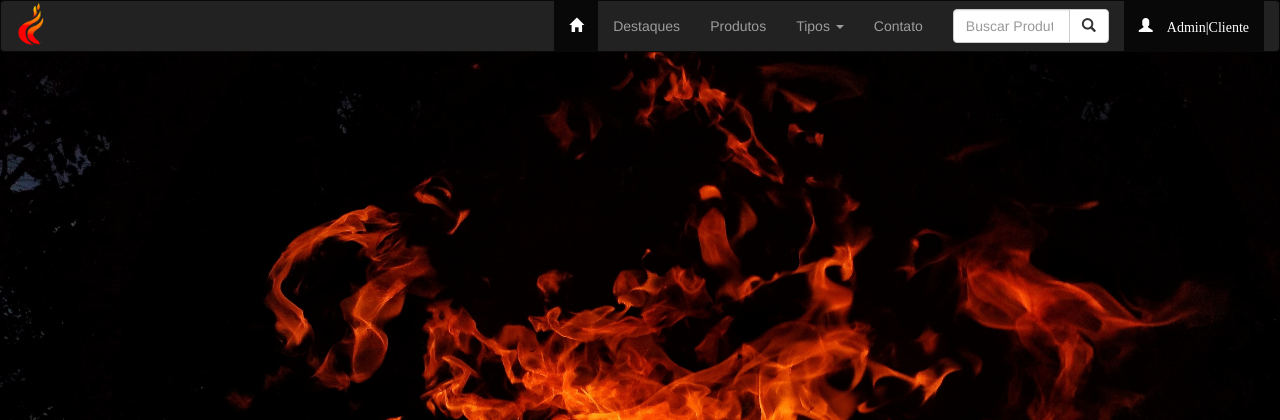
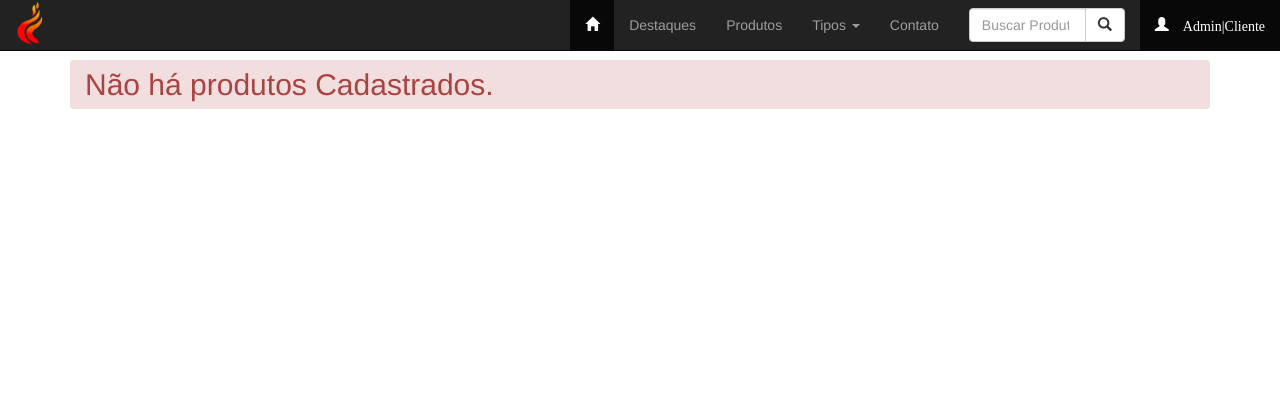
Before and after one commit to BiancaLouS/tiphpnt, a PHP site: page /produtos_busca.php?buscar=1 in a window 1280 px wide. Shown: the top 420 px of the page. Run offline with PHP 8.4, Linux system fonts and the light colour scheme; data comes from the database, SQL or seed files in the repository.

Commit message:
Tentativa de manutenção de produtos_busca.php e configuração de navbar-fixed-top

```diff
--- a/css/estilo.css
+++ b/css/estilo.css
@@ -8,3 +8,8 @@
     background-size: cover;
 
 }
+
+body{
+    margin-top: 40px;
+    padding: 40px;
+}
--- a/menu_publico.php
+++ b/menu_publico.php
@@ -17,7 +17,7 @@ $rows_tipos = $lista_tipos->fetch_all();
 
     <!-- abre a barra de navegação -->
 
-    <nav class="fixed navbar fixed-top navbar-light navbar-inverse bg-light">
+    <nav class="fixed navbar navbar-fixed-top navbar-light navbar-inverse bg-light">
         <div class="container-fluid">
 
             <!-- agrupamento mobile  -->
@@ -30,8 +30,9 @@ $rows_tipos = $lista_tipos->fetch_all();
                     <span class="icon-bar"></span>
 
                 </button>
-                <a href="index.php" class="navbar-bra"></a>
+                <a href="index.php" class="navbar-bra">
                     <img width="80px" src="images/logo.png" alt="logo ">
+                </a>
             </div>
 
             <!-- fecha agrupamento mobile  -->
--- a/produtos_busca.php
+++ b/produtos_busca.php
@@ -1,7 +1,9 @@
 <?php
     include "conn/connect.php";
     $busca = $_GET['buscar'];
-    $lista = $conn->query('select * from vw_tbprodutos where descri_produto like "%busca%"')
+    $lista = $conn->query("select * from vw_tbprodutos where descri_produto like '%busca%'");
+    $row_produto = $lista->fetch_assoc();
+    $num_linhas = $lista->num_rows;
 ?>
 
 <!DOCTYPE html>
@@ -12,9 +14,80 @@
         <meta name="viewport" content="width=device-width, initial-scale=1.0">
         <link rel="stylesheet" href="css/bootstrap.min.css">
         <link rel="stylesheet" href="css/estilo.css">
-    <title>Busca por palavra</title>
+        <title>Busca</title>
     </head>
-<body class="fundofixo">
+<body>
+
 <?php include "menu_publico.php"; ?>
+
+    <div class="container">
+
+
+        <!-- Mostrar se a Consulta retornar vazia  -->
+
+            <?php if($num_linhas == 0){?>
+                <h2 class="breadcrumb alert-danger">
+                    Não há produtos Cadastrados.
+                </h2>
+            <?php }?>
+
+        <!-- Mostrar se a Consulta retornou produtos -->
+
+            <?php if($num_linhas>0){?>
+
+                <h2 class="breadcrumb alert-danger">
+                    <a href="javascript:window.history.go(-1)" class="btn btn-danger">
+                        <span class="glyphicon glyphicon-chevron-left">
+
+                        </span>
+                    </a>
+                    <strong>Produtos em Geral</strong>
+                </h2>
+
+                <div class="row">
+                    <?php do{ ?>
+                        <div class="col-sm-6 col-md-4">
+
+                            <div class="thumbnail">
+                                <a href="produto_detalhes.php?id_produto=<?php echo $row_produto['id_produto'] ?>">
+                                    <img src="images/<?php echo $row_produto['imagem_produto'] ?>" class="img-responsive img-rounded">
+                                </a>
+
+                                <div class="caption text-right">
+                                    <h3 class="text-danger">
+                                        <strong> <?php echo $row_produto['descri_produto'] ?> </strong>
+                                    </h3>
+
+                                    <p class="text-warning">
+                                        <strong> <?php echo $row_produto['rotulo_tipo'] ?> </strong>
+                                    </p>
+
+                                    <p class="text-left">
+                                        <?php echo mb_strimwidth($row_produto['resumo_produto'],0,42,'...');  ?>
+                                    </p>
+
+                                    <p>
+                                        <button class="btn btn-default disabled" role="button" style="cursor:default;">
+                                            <?php echo "R$ ".number_format($row_produto['valor_produto'], 2, ',', '.'); ?>
+                                        </button>
+
+                                        <a href="produto_detalhes.php?id_produto=<?php echo $row_produto['id_produto']; ?>">
+                                            <span class="hidden-xs">Saiba Mais</span>
+                                            <span class="hidden-xs glyphicon glyphicon-eye-open" aria-hidden="true"></span>
+                                        </a>
+                                    </p>
+
+
+                                </div>
+
+                            </div>
+
+                        </div>
+                    <?php }while($row_produto = $lista->fetch_assoc()); ?>
+                </div>
+            <?php }?>
+    </div>
+
+
 </body>
 </html>
```
Lines whose indentation alone changed are shown as unchanged.
